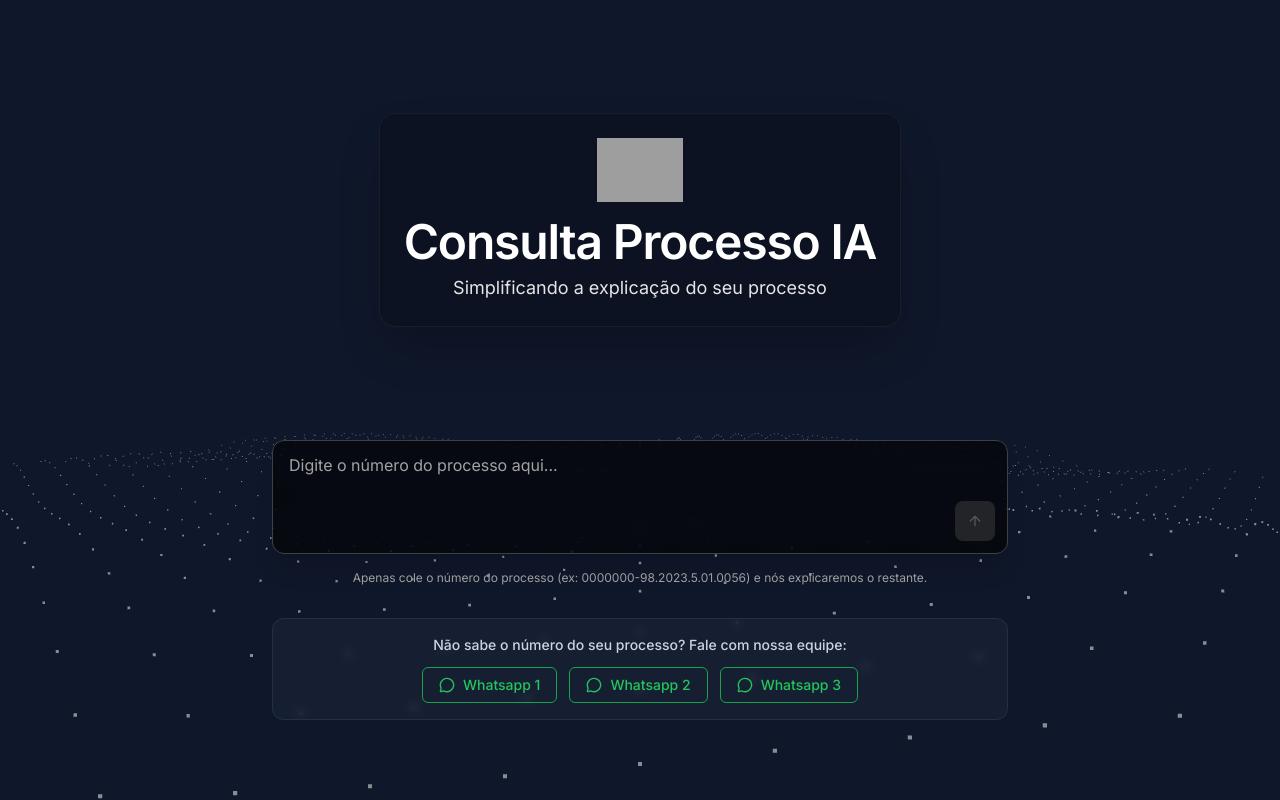
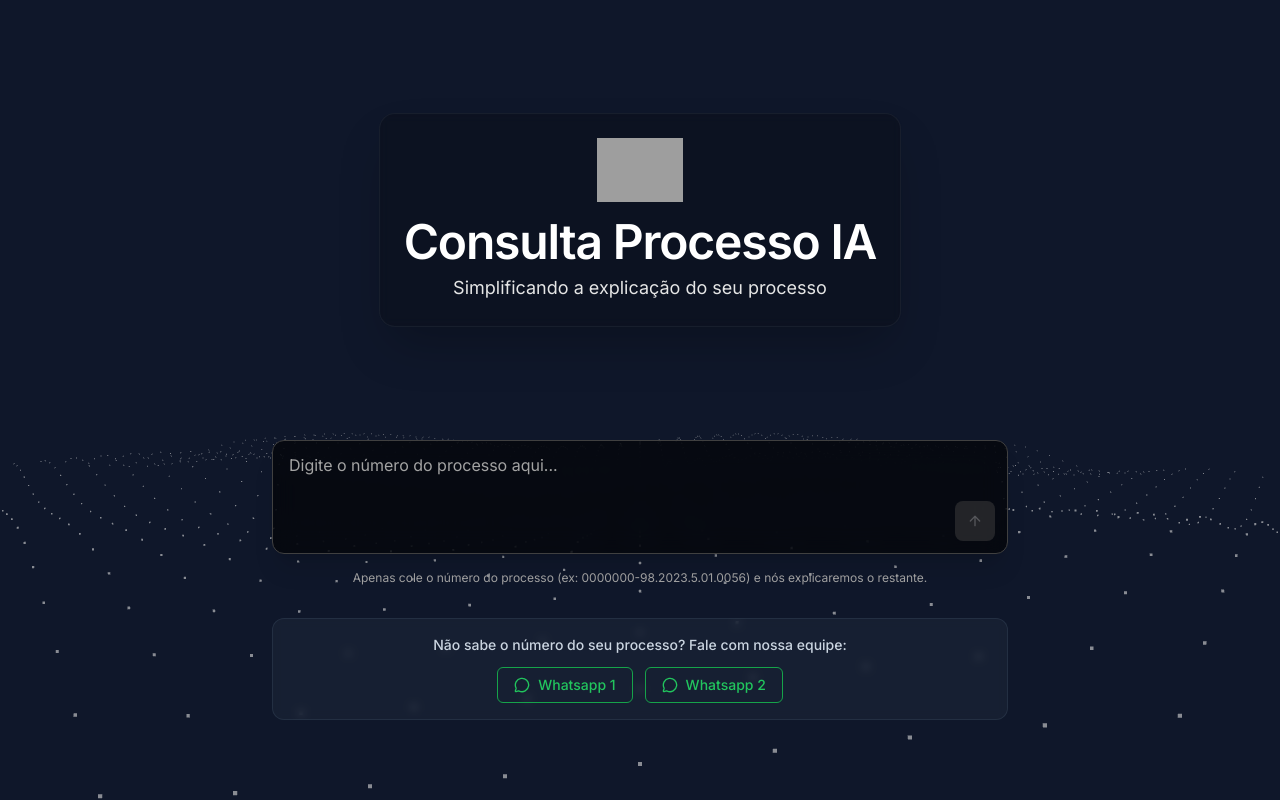
Before and after one commit to AdvRiodeJaneiro/consultaprocesso, a React (Vite) app: page / in a window 1280 px wide. Built offline with nearby package versions, Linux system fonts and the light colour scheme; grey boxes are pictures that could not be loaded.

Commit message:
[dyad] Updating WhatsApp contacts list - wrote 1 file(s)

```diff
--- a/components/WhatsappButtons.tsx
+++ b/components/WhatsappButtons.tsx
@@ -2,9 +2,8 @@ import React from 'react';
 import { MessageCircle } from 'lucide-react';
 
 const WHATSAPPS = [
-  { label: "Whatsapp 1", number: "5524998316996" },
-  { label: "Whatsapp 2", number: "5524992271965" },
-  { label: "Whatsapp 3", number: "5521972513478" },
+  { label: "Whatsapp 1", number: "5524992271965" },
+  { label: "Whatsapp 2", number: "5521972513478" },
 ];
 
 const MESSAGE = encodeURIComponent("Olá, vim através do sistema Consulta Processo IA e gostaria de mais informações sobre meu processo");
```
